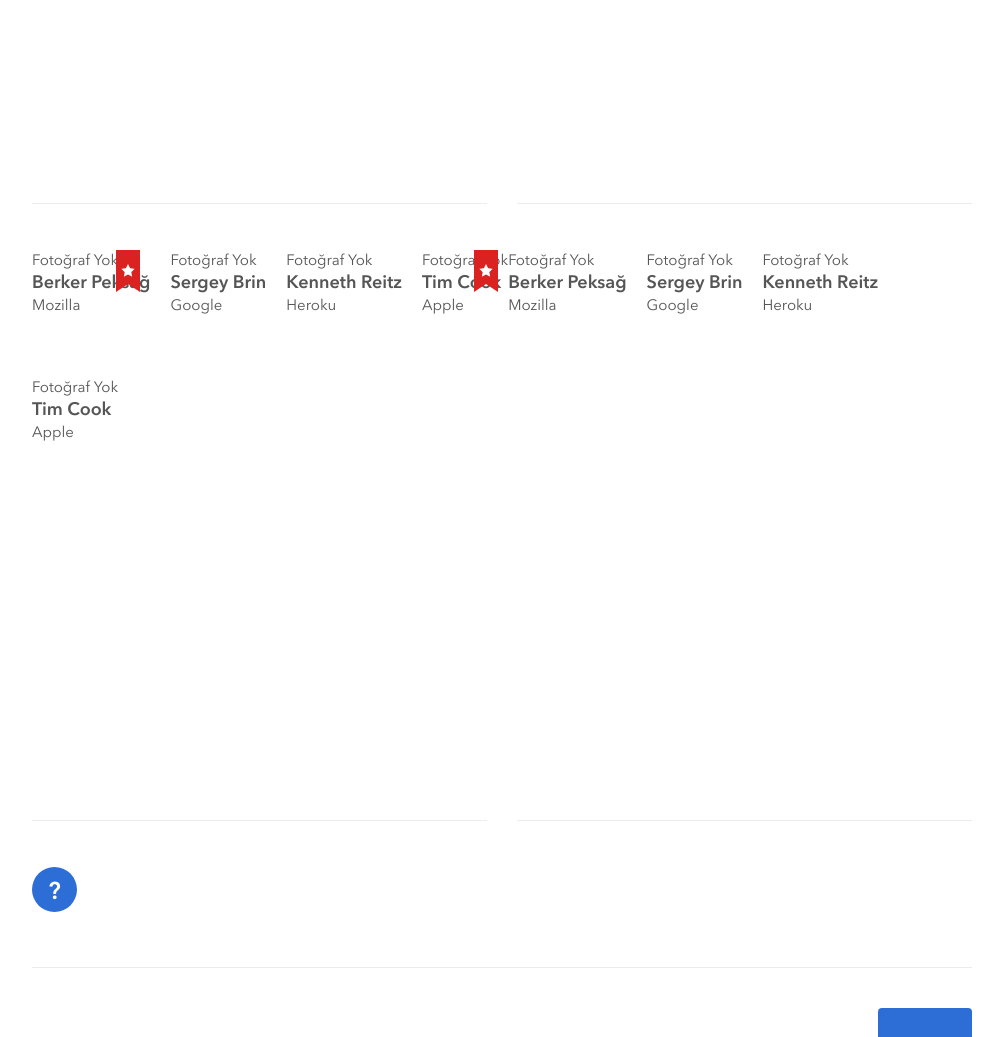
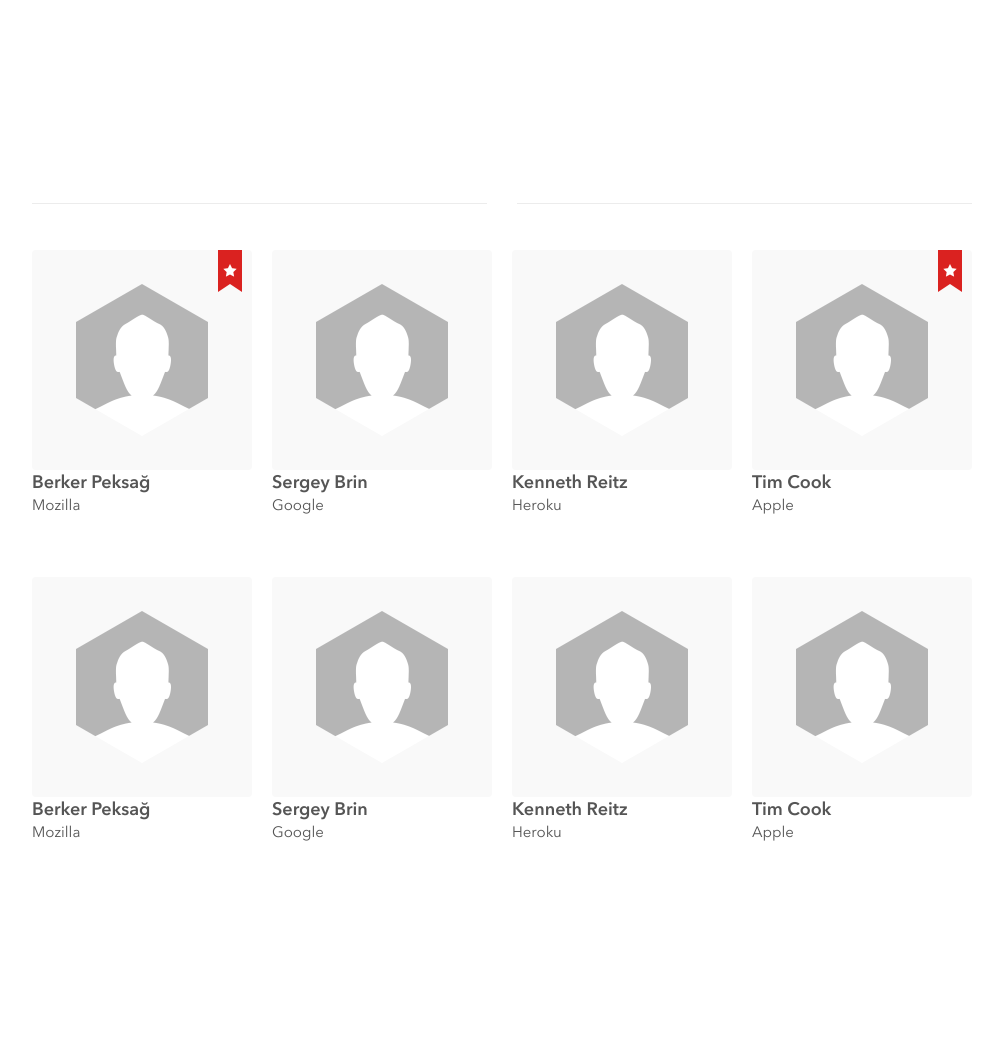
Before and after one commit to anuragbhalla/website, a Flask app: template templates/index.html in a window 1280 px wide. Shown: the part 3453-4490 px from the top of the page, without its empty margins (138-1141 px from the left). Run offline with Flask 2, Linux system fonts and the light colour scheme; the template is opened without the code that fills it, so the values that code supplies are empty; some libraries are stand-ins or nearby versions.

Commit message:
Add default picture for speakers.

```diff
--- a/static/css/main.css
+++ b/static/css/main.css
@@ -1313,6 +1313,16 @@
   -moz-opacity: 1;
   filter: alpha(opacity=0);
 }
+.speaker-list .default-picture {
+  width: 220px;
+  height: 220px;
+  background: #f9f9f9 url(../img/bg/default-picture.png) no-repeat center center;
+  -webkit-border-radius: 4px;
+  -moz-border-radius: 4px;
+  border-radius: 4px;
+  text-indent: -9999px;
+}
+
 .speaker-list .last {
   margin-right: 0;
 }
```
Also changed, not shown: static/img/bg/default-picture.png (added).
